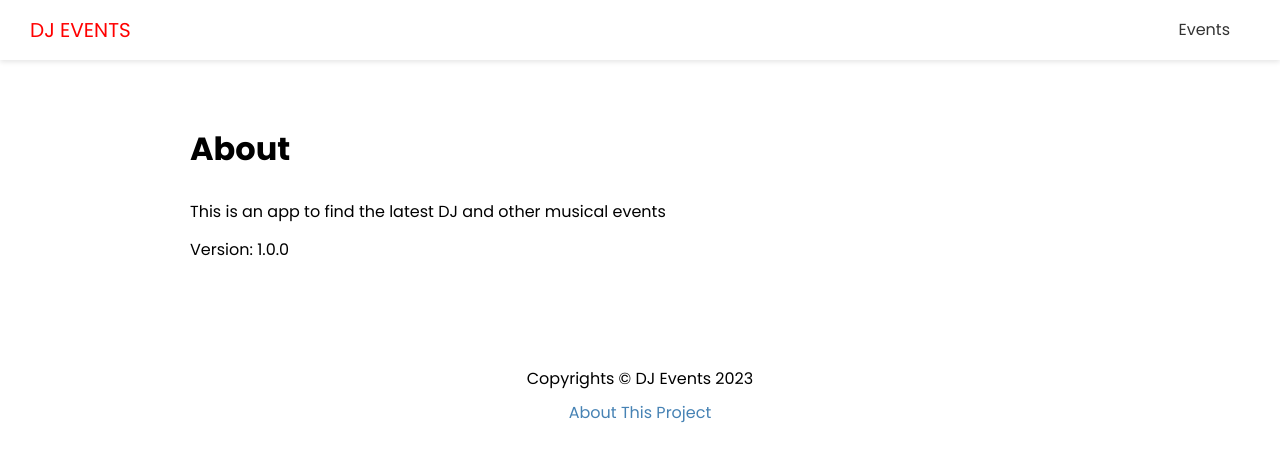
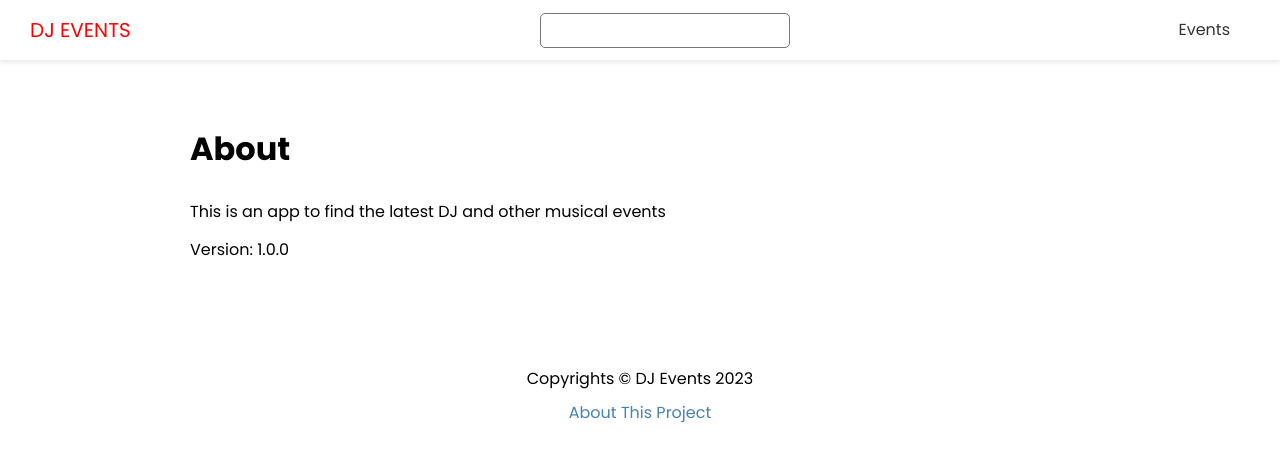
Before and after one commit to DiogoCastroSilva/next-js-tutorials, a Next.js app in the folder dj-events/dj-events-frontend/: page /about in a window 1280 px wide. Shown: the top 462 px of the page. Built offline with nearby package versions, Linux system fonts and the light colour scheme.

Commit message:
feat(search): create search component and add it to the header

```diff
--- a/dj-events/dj-events-frontend/components/event-item/event-item.tsx
+++ b/dj-events/dj-events-frontend/components/event-item/event-item.tsx
@@ -11,11 +11,11 @@ export default function EventItem({
       <div className={styles.img}>
         <Image
           alt={
-            image.data.attributes.alternativeText || image.data.attributes.name
+            image.data?.attributes.alternativeText || image.data?.attributes.name
           }
           src={
             image
-              ? image.data.attributes.formats.thumbnail.url
+              ? image.data?.attributes.formats.thumbnail.url
               : '/images/event-default.png'
           }
           width={170}
--- a/dj-events/dj-events-frontend/components/header/header.tsx
+++ b/dj-events/dj-events-frontend/components/header/header.tsx
@@ -1,20 +1,18 @@
 import Link from 'next/link';
 import styles from '@/styles/Header.module.css';
+import Search from '@/components/search/search';
 
 export default function Header() {
   return (
     <header className={styles.header}>
       <div className={styles.logo}>
-        <Link href="/">
-          DJ Events
-        </Link>
+        <Link href="/">DJ Events</Link>
       </div>
+      <Search />
       <nav>
         <ul>
           <li>
-            <Link href="/events">
-              Events
-            </Link>
+            <Link href="/events">Events</Link>
           </li>
         </ul>
       </nav>
--- /dev/null
+++ b/dj-events/dj-events-frontend/components/search/search.tsx
@@ -0,0 +1,30 @@
+import { ChangeEvent, FormEvent, useState } from 'react';
+import { useRouter } from 'next/router';
+import styles from '@/styles/Search.module.css';
+
+const Search = () => {
+  const [term, setTerm] = useState('');
+  const router = useRouter();
+
+  const handleOnSubmit = (e: FormEvent) => {
+    e.preventDefault();
+    router.push(`/events/search?term=${term}`);
+    setTerm('');
+  };
+
+  const handleOnChange = ({
+    target: { value },
+  }: ChangeEvent<HTMLInputElement>) => {
+    setTerm(value);
+  };
+
+  return (
+    <div className={styles.search}>
+      <form onSubmit={handleOnSubmit}>
+        <input type="text" value={term} onChange={handleOnChange} />
+      </form>
+    </div>
+  );
+};
+
+export default Search;
--- a/dj-events/dj-events-frontend/pages/events/[slug].tsx
+++ b/dj-events/dj-events-frontend/pages/events/[slug].tsx
@@ -44,10 +44,10 @@ export default function EventPage({
         {image && (
           <div className={styles.image}>
             <Image
-              src={image.data.attributes.formats.medium.url}
+              src={image.data?.attributes.formats.medium.url}
               alt={
-                image.data.attributes.alternativeText ||
-                image.data.attributes.name
+                image.data?.attributes.alternativeText ||
+                image.data?.attributes.name
               }
               width={960}
               height={600}
--- /dev/null
+++ b/dj-events/dj-events-frontend/styles/Search.module.css
@@ -0,0 +1,7 @@
+.search input {
+  width: 250px;
+  height: 35px;
+  padding: 5px;
+  border: 1px #777 solid;
+  border-radius: 5px;
+}
```
